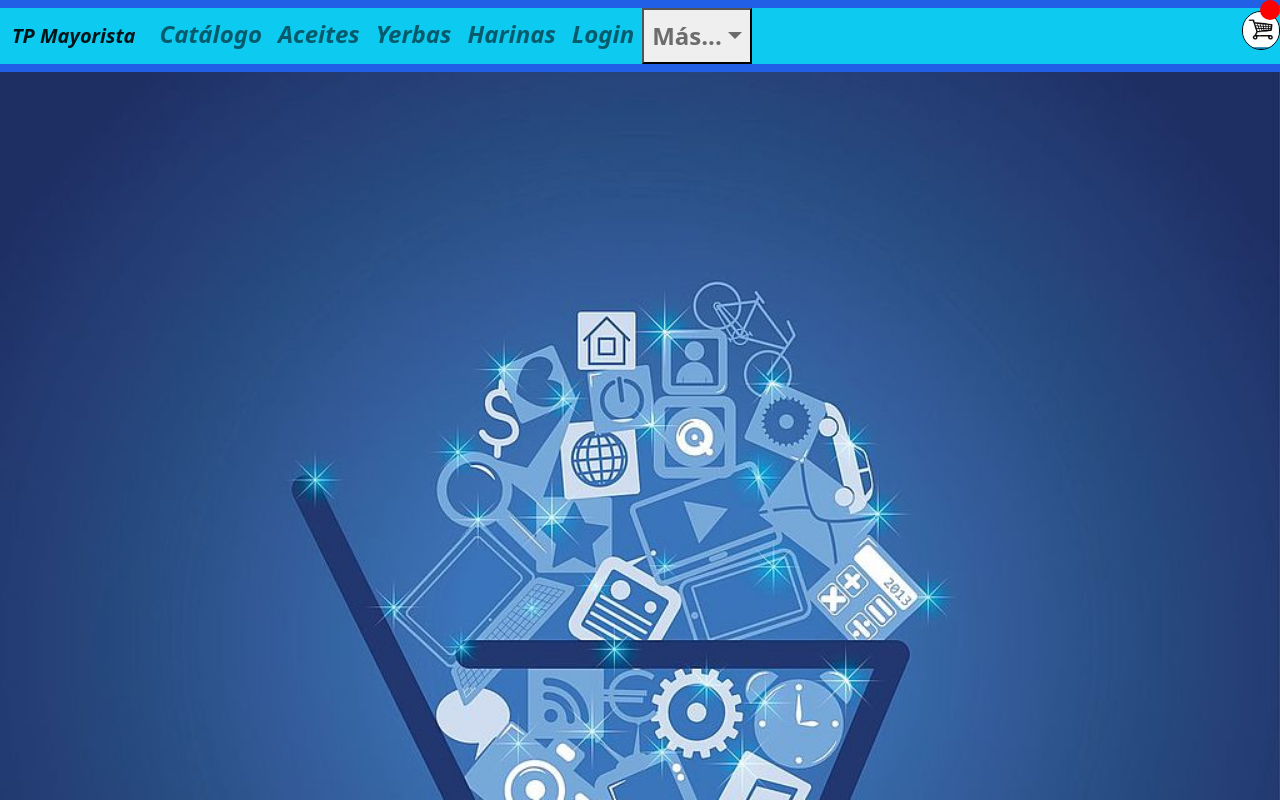
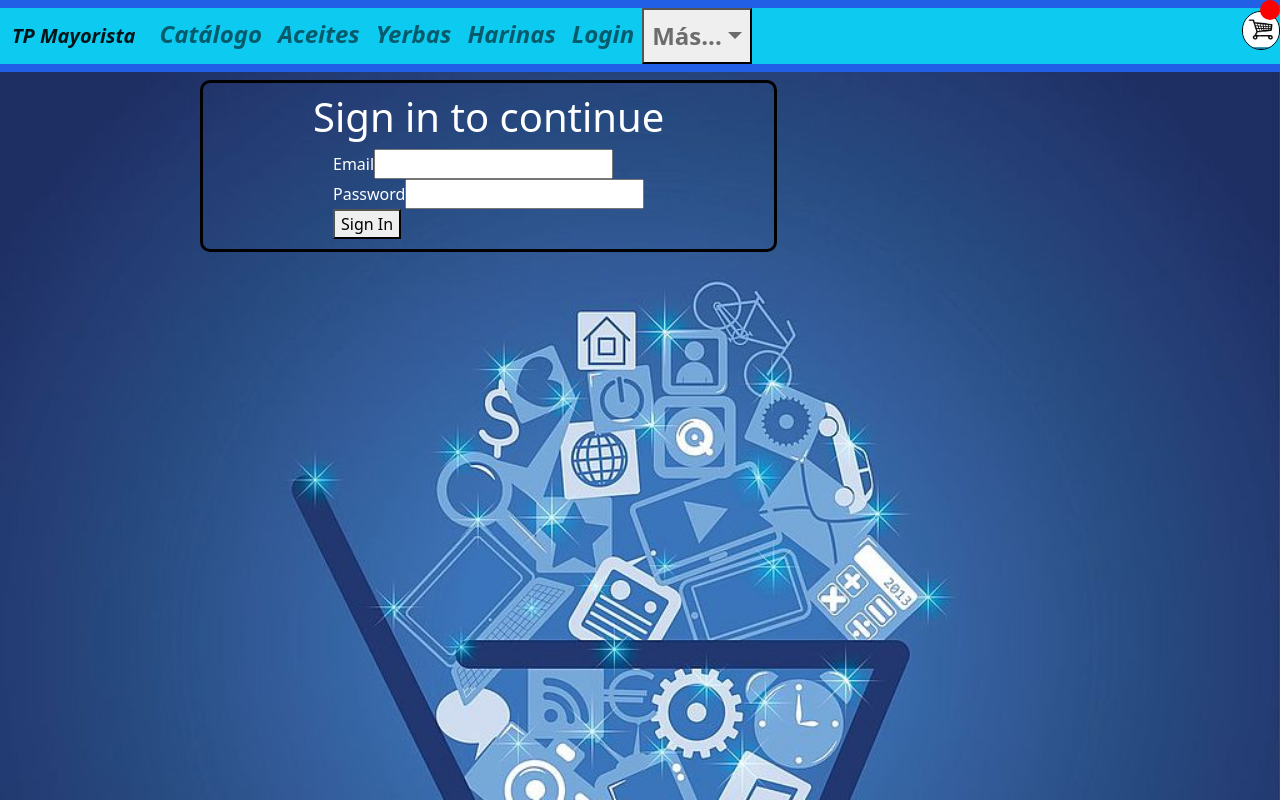
Before and after one commit to danfranco73/ecommerceDanFranco, a React (Create React App) app: page /login in a window 1280 px wide. Built offline with nearby package versions, Linux system fonts and the light colour scheme.

Commit message:
Design Upgrade + Login

```diff
--- a/src/App.js
+++ b/src/App.js
@@ -6,6 +6,7 @@
 import { BrowserRouter, Routes, Route } from "react-router-dom";
 import { CartProvider } from "./Context/CartProvider";
 import Cart from "./Components/Cart/Cart";
+import Login from "./Pages/Login/login";
 
 
 function App() {
@@ -22,7 +23,7 @@
               <Route path="/" element={<ItemListContainer />}/>
               <Route path="category/:categoryId" element={<CategoryItems />} />
               <Route path="/detail/:id" element={<ItemDetailContainer />} />
-              <Route path="login" element={<div>Página de Login</div>} />
+              <Route path="login" element={<Login/>} />
               <Route path="contact" element={<div>Página de Contacto</div>} />
               <Route path="FAQ" element={<div>PreguntasFrecuentes</div>} />
               <Route path="/FB" element={<div>Página de Facebook</div>} />
--- a/src/Components/Cart/Cart.css
+++ b/src/Components/Cart/Cart.css
@@ -5,9 +5,10 @@
   height: auto;
   justify-content: center;
   margin-top: 80px;
+  margin-left: 250px;
   border: solid 1px white;
   border-radius: 10px;
-  padding: 50%;
+  padding: 10%;
   background-color: rgb(73, 107, 175);
   background: linear-gradient(
     90deg,
@@ -24,20 +25,23 @@
   border-radius: 10px;
   background-color: aquamarine;
   width: 100%;
+  text-align: center;
 }
 
 .cart-inside {
+  padding: 10px;
  justify-content: center;
 }
 
 .img-sku-cart {
-  width: 30px;
+  width: 56px;
   height: 30px;
   border-radius: 10px;
   align-items: center;
   justify-content: flex-start;
 }
 .detail-sku {
+  align-content: center;
   font-size: large;
   font-weight: bold;
 }
@@ -54,3 +58,12 @@
   border: solid 1px white;
   border-radius: 10px;
 }
+
+.form {
+  display: flex;
+  flex-direction: column;
+  width: 100%;
+  height: 100%;
+  justify-content: center;
+  align-items: center;
+}
--- a/src/Components/Cart/Cart.js
+++ b/src/Components/Cart/Cart.js
@@ -84,13 +84,29 @@
           <div className="cart-total">
             <h3>Total: ${getTotalPrice()}</h3>
           </div>
+          <div>
+            <form className="form">
+              <div className="form-group">
+                <label>Nombre</label>
+                <input type="text" className="form-control" />
+              </div>
+              <div className="form-group">
+                <label>Telefono</label>
+                <input type="text" className="form-control" />
+              </div>
+              <div className="form-group">
+                <label>Email</label>
+                <input type="email" className="form-control" />
+              </div>
+            </form>
+          </div>
           <button className="btn btn-danger btn-sm" onClick={clear}>
             Vaciar Carrito
           </button>
           <button
             className="btn btn-primary btn-sm"
             onClick={() => [createOrder(), clear()]}
-          to="/"
+            to="/"
           >
             Finalizar Compra
           </button>
--- a/src/Components/Item/items.css
+++ b/src/Components/Item/items.css
@@ -6,6 +6,7 @@
   justify-content: center;
   background-color: none;
   border: solid 0.2px black;
+  border-radius: 10px;
   margin-top: 30px;
   padding: 5px;
   gap: 10px;
--- a/src/Pages/ItemDetail/ItemDetail.js
+++ b/src/Pages/ItemDetail/ItemDetail.js
@@ -40,7 +40,12 @@
             />
           </div>
           <div>
-            <Link to="/Cart">ir al Carrito</Link>
+            <Link to="/Cart">
+              <button
+              className="btn btn-primary">
+              ir al Carrito
+              </button>
+              </Link>
             {items > 0 ? (
               <button
                 className="btn btn-success"
@@ -48,7 +53,7 @@
                   ? () => alert("El producto ya está en el carrito")
                   : () => onAdd(product)}
               >
-                + carrito
+               + carrito
               </button>
             ) : (
               <button className="btn btn-success btn-sm" disabled hidden></button>
--- a/src/Pages/ItemDetail/itemDetail.css
+++ b/src/Pages/ItemDetail/itemDetail.css
@@ -5,6 +5,7 @@
   justify-content: center;
   align-items: center;
   margin: 0 auto;
+  border-radius: 10px;
 
 }
 .box {
@@ -30,9 +31,11 @@
 
 .detail-sku {
   display: flex;
-  flex-direction: row;
+  flex-direction: column;
   justify-content: space-between;
-  background-color: white;
+  background-color: rgb(210, 241, 249);
+  border: solid 0.2px black;
+  border-radius: 10px;
   gap: 10px;
   width: 80%;
   font-size: 15px;
@@ -46,6 +49,7 @@
   font-stretch: condensed;
   border-radius: 5px;
   border: 1px solid black;
+  padding: 5px;
   margin: 10px;
   width: 100%;
 }
@@ -55,10 +59,10 @@
   flex-wrap: wrap;
   justify-content: center;
   align-items: center;
-  width: 30%;
+  width: 100%;
   border-radius: 5px;
   border: 1px solid black;
-  gap: 10px;
+  gap: 20px;
   border-radius: 5px;
   margin: 10px;
 }
@@ -71,8 +75,9 @@
  }
 
 .img-sku {
-  width: 200px;
-  height: 200px;
+  width: 280px;
+  height: 150px;
+  border-radius: 10px;
 }
 
 .desc-sku {
--- /dev/null
+++ b/src/Pages/Login/Login.css
@@ -0,0 +1,17 @@
+
+.form-box {
+    margin-left: 200px;
+    justify-content: center;
+    margin-top: 80px;
+    display: flex;
+    flex-direction: column;
+    width: 100%;
+    height: 100%;
+    justify-content: center;
+    align-items: center;
+    color:white;
+    border-color: black;
+    border-style: solid;
+    border-radius: 10px;
+    padding: 10px;
+  }
--- /dev/null
+++ b/src/Pages/Login/login.js
@@ -0,0 +1,92 @@
+import React, { useState, useEffect } from "react";
+import "./Login.css";
+
+const Login = () => {
+  const intialValues = { email: "", password: "" };
+
+  const [formValues, setFormValues] = useState(intialValues);
+  const [formErrors, setFormErrors] = useState({});
+  const [isSubmitting, setIsSubmitting] = useState(false);
+
+  const submit = () => {
+    console.log("Form submitted");
+    };
+
+
+  //input change handler
+  const handleChange = (e) => {
+    const { name, value } = e.target;
+    setFormValues({ ...formValues, [name]: value });
+  };
+
+  //form submission handler
+  const handleSubmit = (e) => {
+    e.preventDefault();
+    setFormErrors(validate(formValues));
+    setIsSubmitting(true);
+  };
+
+  //form validation handler
+  const validate = (values) => {
+    let errors = {};
+    const regex = /^[^\s@]+@[^\s@]+\.[^\s@]{2,}$/i;
+
+    if (!values.email) {
+      errors.email = "Completar email";
+    } else if (!regex.test(values.email)) {
+      errors.email = "Invalid email format";
+    }
+
+    if (!values.password) {
+      errors.password = "Clave requerida";
+    } else if (values.password.length < 4) {
+      errors.password = "Password must be more than 4 characters";
+    }
+
+    return errors;
+  };
+
+  useEffect(() => {
+    if (Object.keys(formErrors).length === 0 && isSubmitting) {
+      submit();
+    }
+  }, [ formErrors, isSubmitting]);
+
+  return (
+    <div className="form-box">
+      <h1>Sign in to continue</h1>
+      {Object.keys(formErrors).length === 0 && isSubmitting && (
+        <span>Bienvenido</span>
+      )}
+      <form onSubmit={handleSubmit} noValidate>
+        <div>
+          <label htmlFor="email">Email</label>
+          <input
+            type="email"
+            name="email"
+            id="email"
+            value={formValues.email}
+            onChange={handleChange}
+          />
+          {formErrors.email && <span>{formErrors.email}</span>}
+        </div>
+
+        <div>
+          <label htmlFor="password">Password</label>
+          <input
+            type="password"
+            name="password"
+            id="password"
+            value={formValues.password}
+            onChange={handleChange}
+          />
+          {formErrors.password && <span>{formErrors.password}</span>}
+        </div>
+
+        <button type="submit">Sign In</button>
+      </form>
+    </div>
+  );
+};
+
+export default Login;
```
